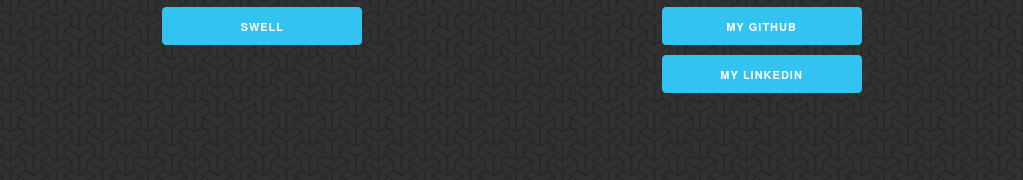
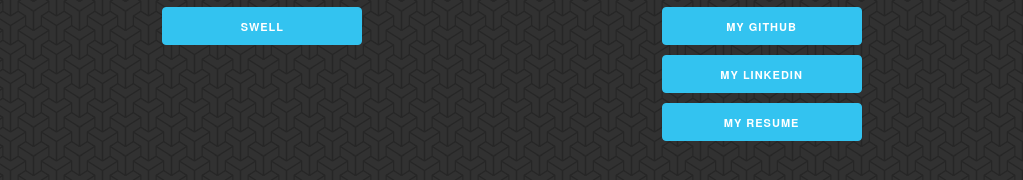
Before and after one commit to pnmichalakis/pnmichalakis.github.io, a plain HTML site: page index.html in a window 1280 px wide. Shown: the part 554-734 px from the top of the page, without its empty margins (128-1151 px from the left). Drawn offline with Linux system fonts and the light colour scheme.

Commit message:
adds resume and link

```diff
--- a/index.html
+++ b/index.html
@@ -54,6 +54,8 @@
 			<a class="button button-primary" href="https://github.com/pnmichalakis">My Github</a>
 		<br>
 			<a class="button button-primary" href="http://www.linkedin.com/in/petermichalakis">My LinkedIn</a>
+		<br>
+			<a class="button button-primary" href="PNMichalakis Resume 2015.pdf">My Resume</a>
 		</div>
 	</div>
 </div>
```
Also changed, not shown: 1 other file.
